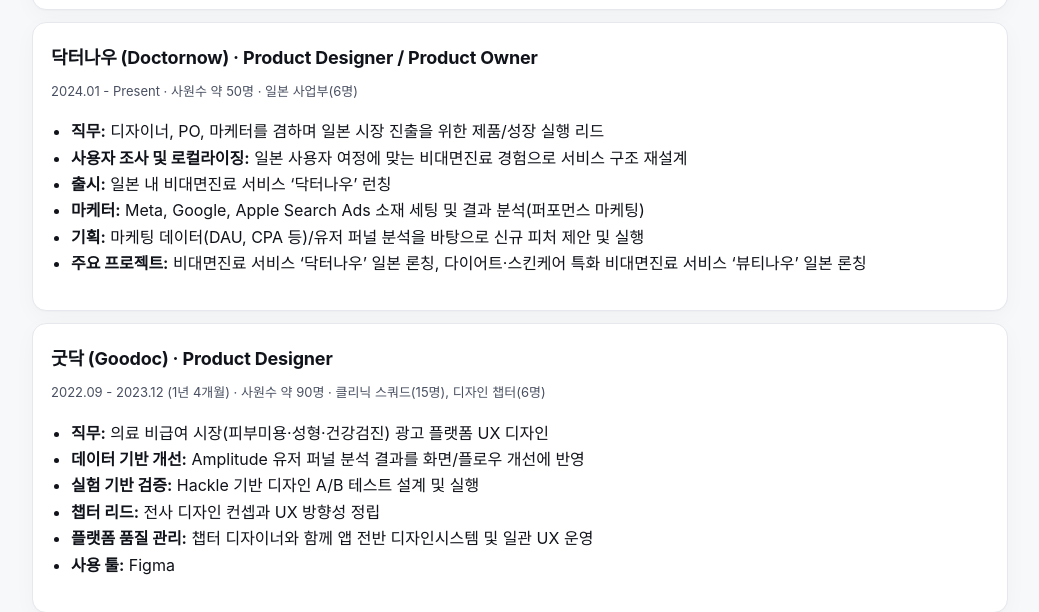
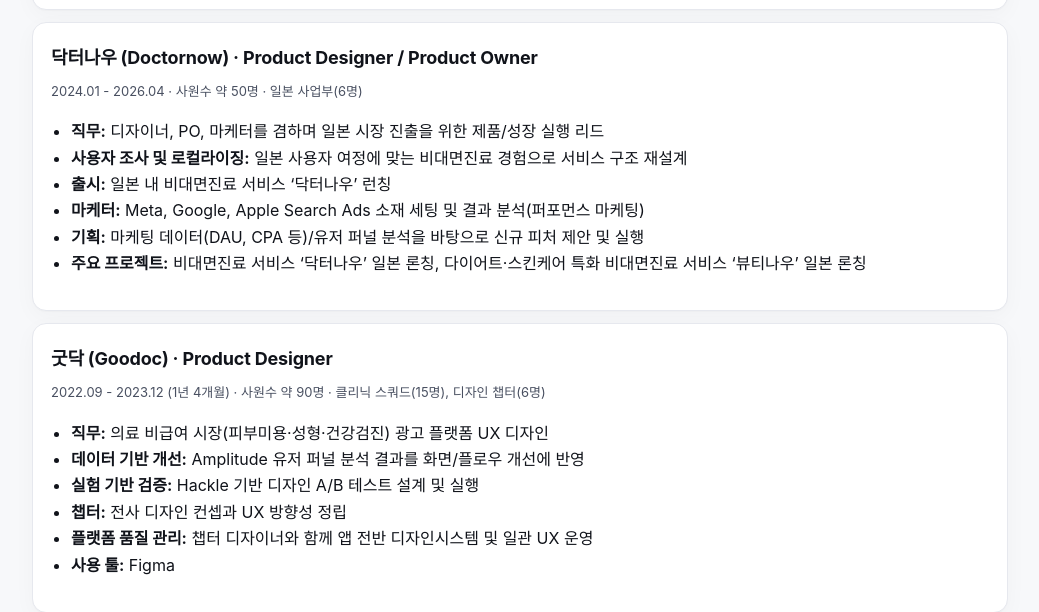
Before and after one commit to ima-bin/ima-bin.github.io, a Jekyll site: the page built from resume.md, in a window 1280 px wide and 900 px high, scrolled down 255 px. Shown: the part 177-789 px from the top of the window, without its empty margins (120-1159 px from the left). Built offline with Jekyll 4.4.1, drawn with Linux system fonts in a browser that asks for light colours.

Commit message:
Resume: 챕터 리드 → 챕터, 닥터나우 종료 2026.04

```diff
--- a/resume.md
+++ b/resume.md
@@ -20,7 +20,7 @@ permalink: /resume/
 
   <div class="card" style="margin-bottom:12px;">
     <h3>닥터나우 (Doctornow) · Product Designer / Product Owner</h3>
-    <p class="meta">2024.01 - Present · 사원수 약 50명 · 일본 사업부(6명)</p>
+    <p class="meta">2024.01 - 2026.04 · 사원수 약 50명 · 일본 사업부(6명)</p>
     <ul>
       <li><strong>직무:</strong> 디자이너, PO, 마케터를 겸하며 일본 시장 진출을 위한 제품/성장 실행 리드</li>
       <li><strong>사용자 조사 및 로컬라이징:</strong> 일본 사용자 여정에 맞는 비대면진료 경험으로 서비스 구조 재설계</li>
@@ -38,7 +38,7 @@ permalink: /resume/
       <li><strong>직무:</strong> 의료 비급여 시장(피부미용·성형·건강검진) 광고 플랫폼 UX 디자인</li>
       <li><strong>데이터 기반 개선:</strong> Amplitude 유저 퍼널 분석 결과를 화면/플로우 개선에 반영</li>
       <li><strong>실험 기반 검증:</strong> Hackle 기반 디자인 A/B 테스트 설계 및 실행</li>
-      <li><strong>챕터 리드:</strong> 전사 디자인 컨셉과 UX 방향성 정립</li>
+      <li><strong>챕터:</strong> 전사 디자인 컨셉과 UX 방향성 정립</li>
       <li><strong>플랫폼 품질 관리:</strong> 챕터 디자이너와 함께 앱 전반 디자인시스템 및 일관 UX 운영</li>
       <li><strong>사용 툴:</strong> Figma</li>
     </ul>
```
